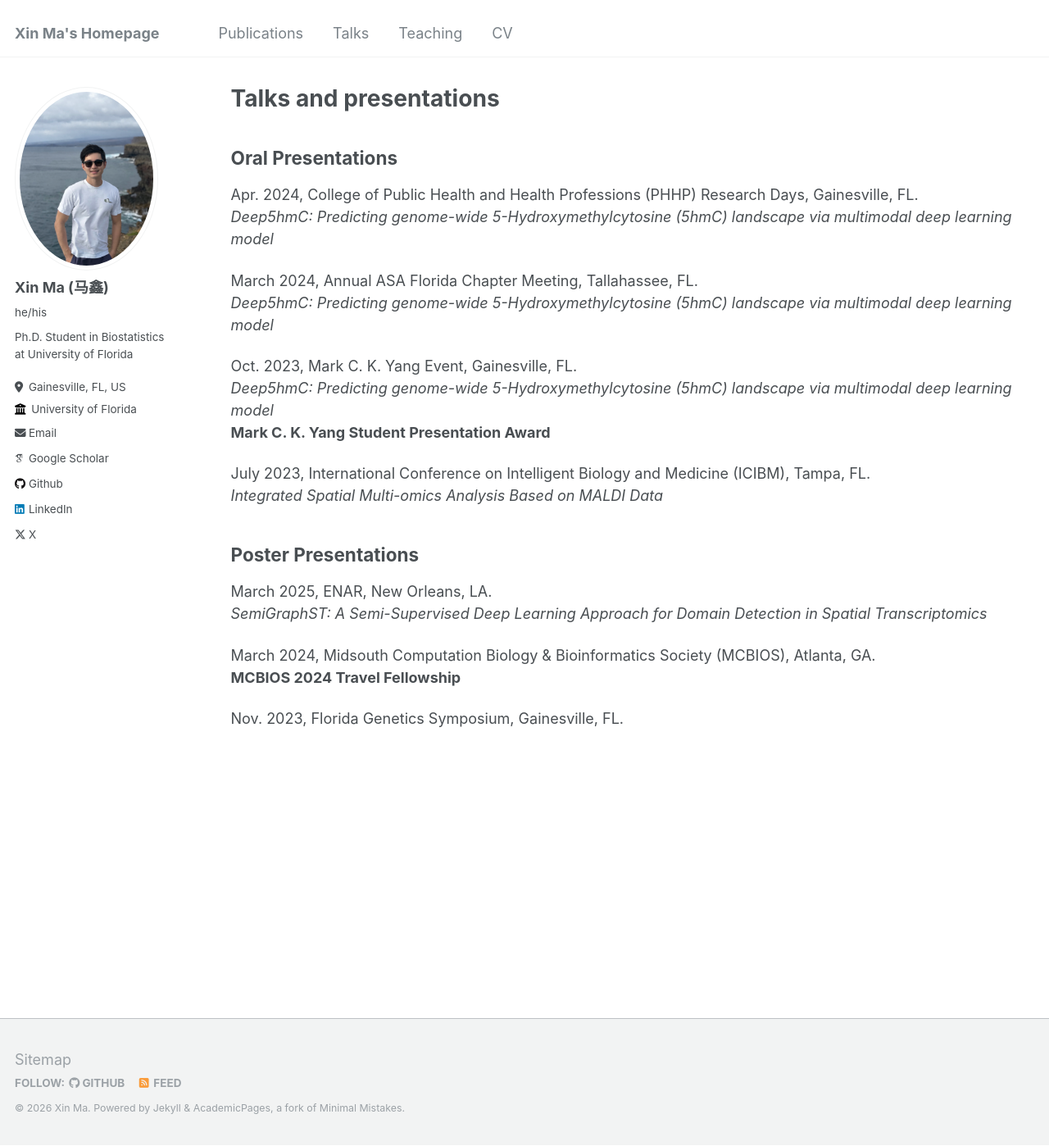
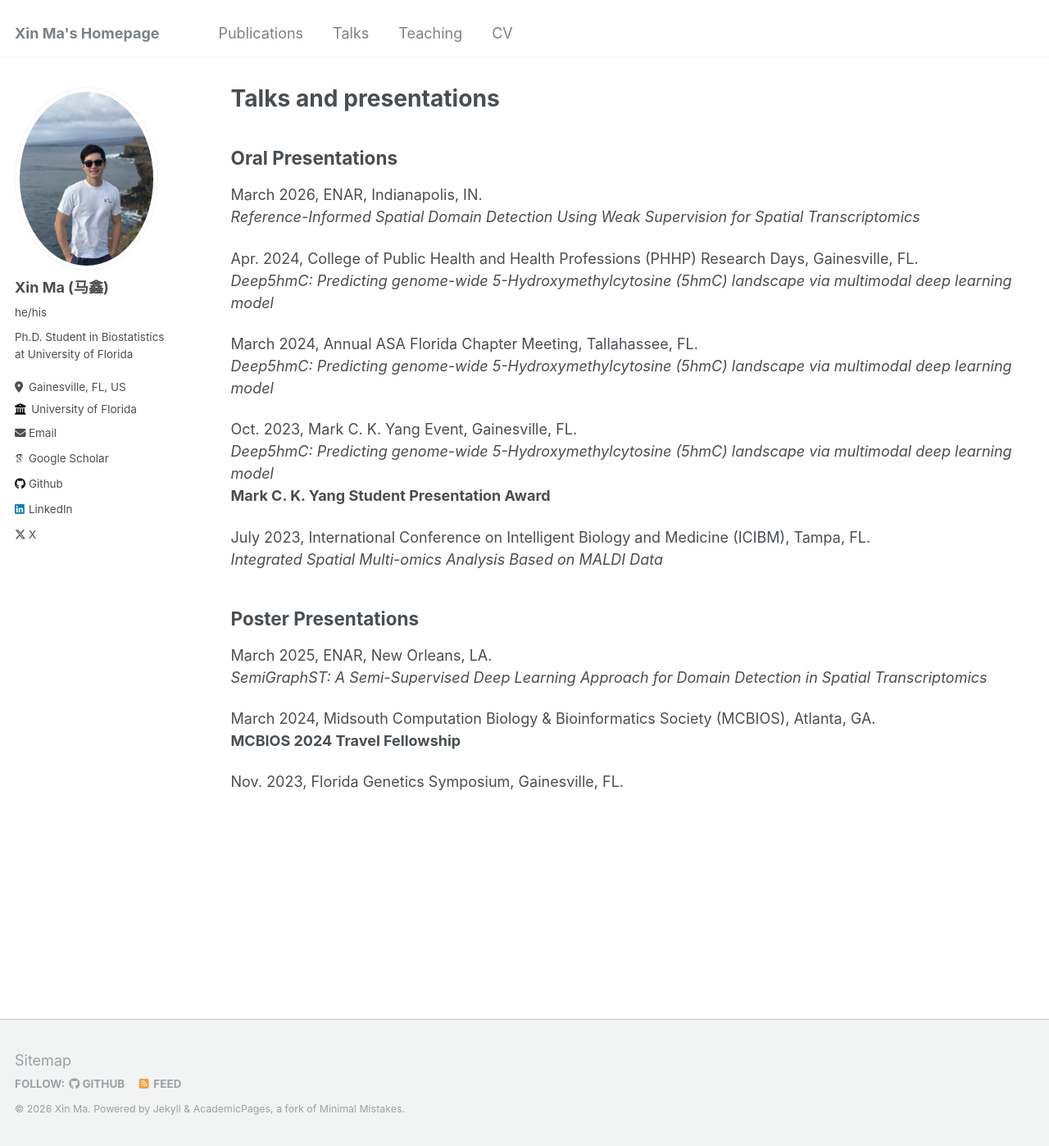
Before and after one commit to XinBiostats/xinbiostats.github.io, a Jekyll site: the page built from _pages/talks.md, in a window 1280 px wide and 1398 px high. Shown: the whole window at 82% size. Built offline with Jekyll 4.4.1, drawn with Linux system fonts in a browser that asks for light colours; some web fonts are replaced.

Commit message:
Update talks.md

```diff
--- a/_pages/talks.md
+++ b/_pages/talks.md
@@ -7,6 +7,9 @@ author_profile: true
 
 Oral Presentations
 ------
+March 2026, ENAR, Indianapolis, IN.<br>
+*Reference-Informed Spatial Domain Detection Using Weak Supervision for Spatial Transcriptomics*<br>
+
 Apr. 2024, College of Public Health and Health Professions (PHHP) Research Days, Gainesville, FL.<br>
 *Deep5hmC: Predicting genome-wide 5-Hydroxymethylcytosine (5hmC) landscape via multimodal deep learning model* <br>
 
```
